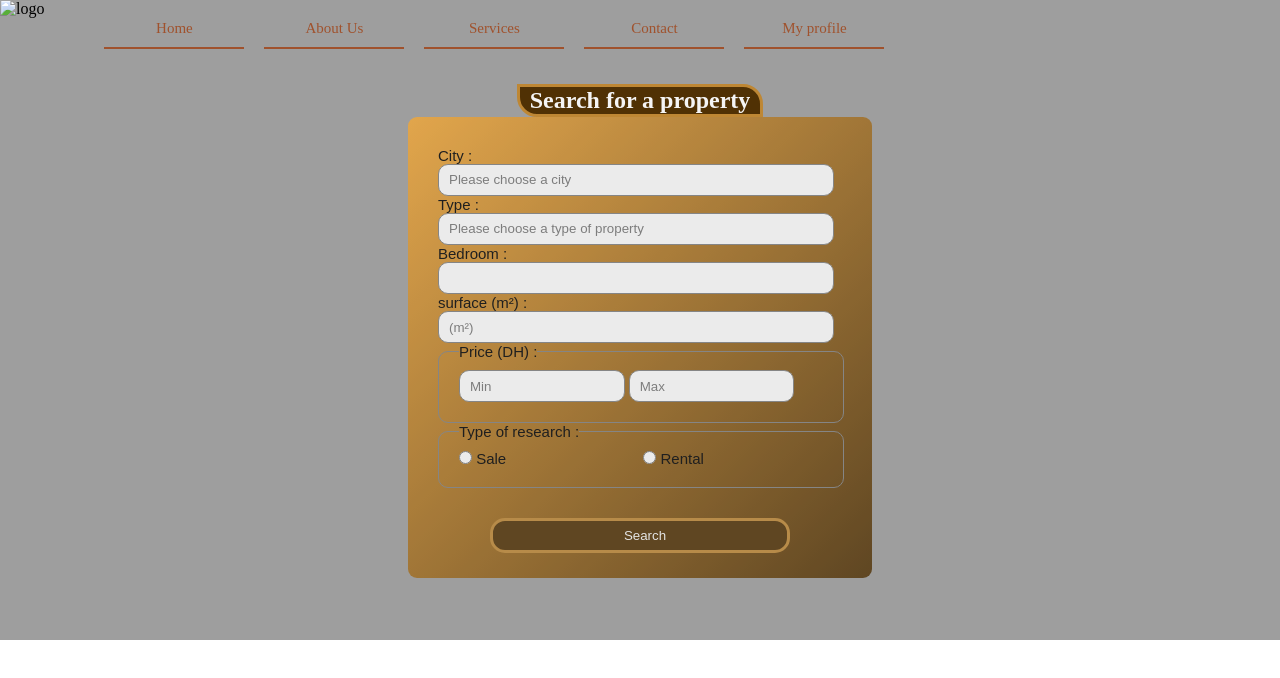
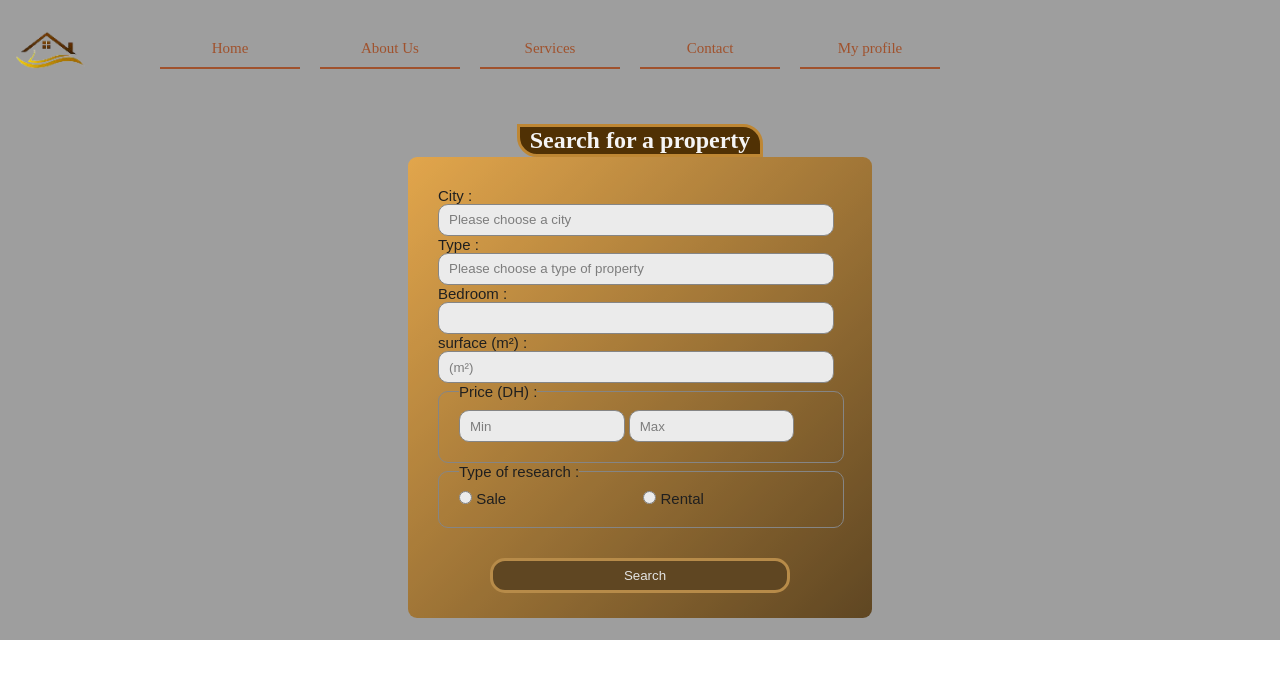
Before and after one commit to saidaBRKT/formulaire, a plain HTML site: page index.html in a window 1280 px wide. Drawn offline with Linux system fonts and the light colour scheme; the site is published under a folder, as on GitHub Pages, so addresses that start at the root find nothing.

Commit message:
Formulaire

```diff
--- a/index.html
+++ b/index.html
@@ -14,7 +14,7 @@
     <div id="back">
         <nav class="menu">
             <div class="logo">
-                <img src="/home-removebg-preview.png" alt="logo" width="100px" height="100px">
+                <img src="home-removebg-preview.png" alt="logo" width="100px" height="100px">
             </div>
 <ul>
 
```
